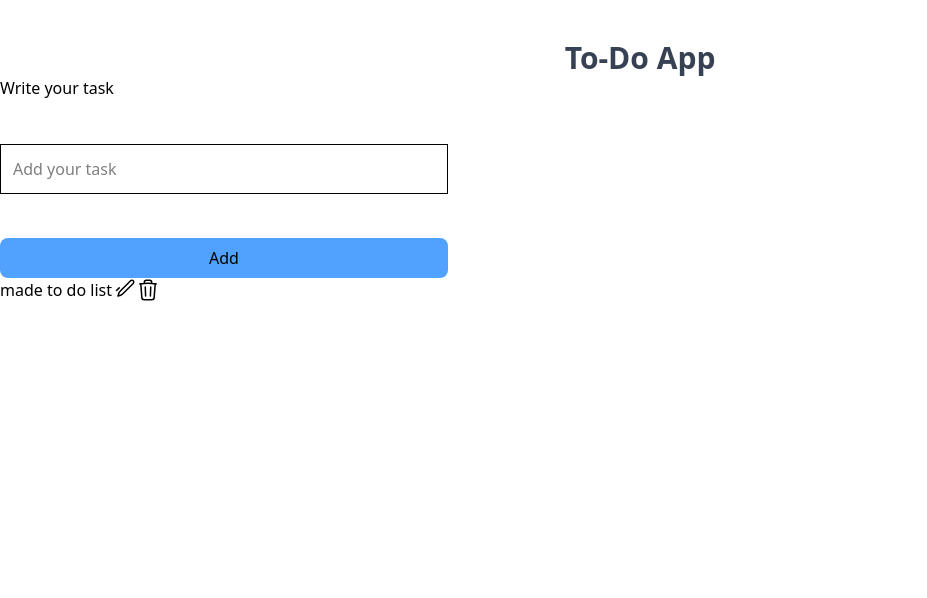
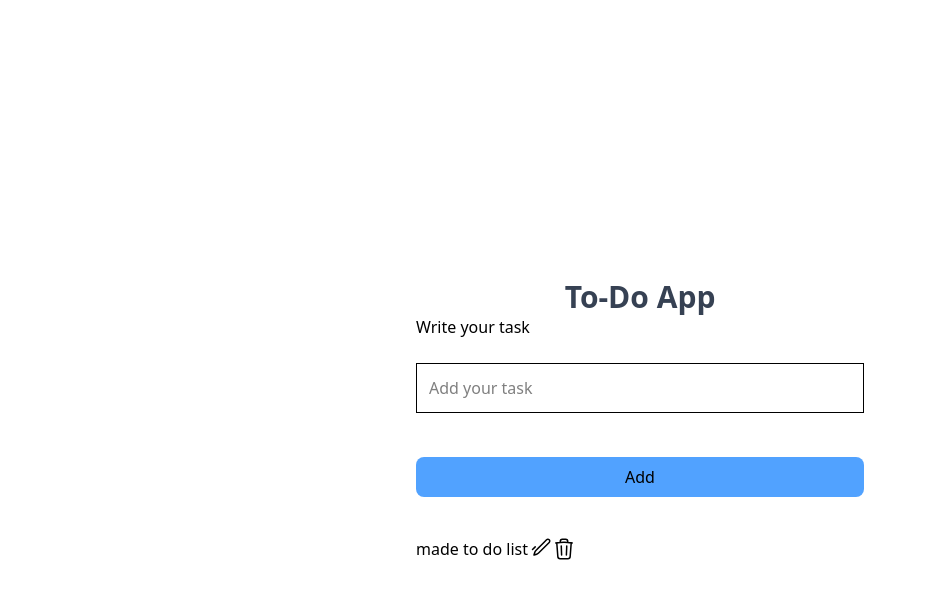
Before and after one commit to Rasha110/To-Do-Ts, a React (Vite) app: page / in a window 1280 px wide. Shown: the top 598 px of the page, without its empty margins (0-927 px from the left). Built offline with nearby package versions, Linux system fonts and the light colour scheme.

Commit message:
added yup

```diff
--- a/package.json
+++ b/package.json
@@ -10,8 +10,11 @@
     "preview": "vite preview"
   },
   "dependencies": {
+    "@hookform/resolvers": "^5.2.2",
     "react": "^19.1.1",
-    "react-dom": "^19.1.1"
+    "react-dom": "^19.1.1",
+    "react-hook-form": "^7.65.0",
+    "yup": "^1.7.1"
   },
   "devDependencies": {
     "@eslint/js": "^9.36.0",
--- a/src/App.tsx
+++ b/src/App.tsx
@@ -1,69 +1,85 @@
 import { useState } from 'react'
 import React from 'react';
 import './App.css'
+import * as yup from "yup";
+import {useForm} from 'react-hook-form';
+import {yupResolver} from '@hookform/resolvers/yup';
 type Task = {
   id: number,
   title: string,
   isCompleted: boolean,
 
 }
+type formInputs={
+  title:string;
+}
+const schema=yup.object({title:yup.string().required("title is required!")});
+
 
 function App() {
+
+const {register,handleSubmit,setValue,reset,formState:{errors},}=useForm<formInputs>({resolver:yupResolver(schema)})
+
   const [taskName, setTaskName] = useState("");
   const [tasks, setTasks] = React.useState<Task[]>([{
     id: 1, title: "made to do list", isCompleted: false
   },])
   const [editing,setEditing]=useState(false);
   const [editId,setEditId]=useState<number |null>(null);
-  const handleSubmit=(e:React.FormEvent)=>{
-    e.preventDefault();
-    if(taskName.trim()== "") return;
-if(editing && editId !== null){
-  setTasks(tasks.map((task)=>task.id===editId ? {...task,title:taskName}:task));
-  setEditing(false);
-  setEditId(null);
-  setTaskName("");
-}
-else{
-  setTasks([...tasks,{id:Date.now(),title:taskName,isCompleted:false},]);
-  setTaskName("");
-}
-  }
+
+ const onSubmit =(data:formInputs) => {
+    if (editing && editId !== null) {
+      setTasks(tasks.map((task) =>
+        task.id===editId?{...task,title:data.title}:task
+      ));
+      setEditing(false);
+      setEditId(null);
+    } else {
+      setTasks([...tasks,{id:Date.now(),title:data.title,isCompleted:false}]);
+    }
+    reset();
+  };
 
   const handleEdit=(id:number)=>{
 const editTask=tasks.find((task)=>task.id===id);
 if(editTask){
-setTaskName(editTask.title);
+setValue('title',editTask.title);
 setEditing(true);
 setEditId(id);
 }
   }
 
+const handleDelete=(id:number)=>{
+  setTasks(tasks.filter((task)=>task.id!==id));
 
+}
 
   return (
     <>
-      <div>
+      <div className='flex flex-col justify-center items-center min-h-screen '>
         <h1 className="text-3xl font-bold text-gray-700 text-center mt-10">
           To-Do App
         </h1>
-        <form onSubmit={handleSubmit} className='flex flex-col max-w-md '>
+        <form onSubmit={handleSubmit(onSubmit)} className='flex flex-col max-w-md w-full'>
           <label htmlFor='add'>Write your task</label><br />
-          <input value={taskName} onChange={(e) => setTaskName(e.target.value)} type='text' id='addTask' placeholder='Add your task' className='mt-5 border p-3' /><br />
+          <input {...register('title')} id='addTask' placeholder='Add your task'
+          className=' border p-3' />
+          {errors.title && (<p className='text-red-500 text-sm'>{errors.title.message}</p>)}
+          <br />
           <button
   type='submit'
   className="bg-blue-400 p-2 rounded-lg mt-5"
 >
   {editing ? "Update": "Add"}
 </button>
-          <ul>
+          <ul className='mt-5'>
             {tasks.map((task) => (
-              <li className='flex flex-row' key={task.id}>{task.title}
-              <svg  onClick={()=>handleEdit(task.id)}  xmlns="http://www.w3.org/2000/svg" fill="none" viewBox="0 0 24 24" stroke-width="1.5" stroke="currentColor" class="w-6 h-6">
+              <li className='flex flex-row mt-5' key={task.id}>{task.title}
+              <svg  onClick={()=>handleEdit(task.id)}  xmlns="http://www.w3.org/2000/svg" fill="none" viewBox="0 0 24 24" stroke-width="1.5" stroke="currentColor" className="w-6 h-6">
               <path stroke-linecap="round" stroke-linejoin="round" d="M16.862 4.487l1.687-1.688a1.875 1.875 0 112.652 2.652L10.582 16.07a4.5 4.5 0 01-1.897 1.13L6 18l.8-2.685a4.5 4.5 0 011.13-1.897l8.932-8.931zm0 0l-2.695 2.695m-2.13 2.13l-2.695 2.695m-2.13-2.13l-2.695 2.695M6 18l.8-2.685a4.5 4.5 0 011.13-1.897L16.862 4.487m0 0l-2.695 2.695m-2.13 2.13l-2.695 2.695"/>
             </svg>
 
-            <svg xmlns="http://www.w3.org/2000/svg" fill="none" viewBox="0 0 24 24" strokeWidth={1.5} stroke="currentColor" className="size-6">
+            <svg onClick={()=>handleDelete(task.id)} xmlns="http://www.w3.org/2000/svg" fill="none" viewBox="0 0 24 24" strokeWidth={1.5} stroke="currentColor" className="size-6">
           <path strokeLinecap="round" strokeLinejoin="round" d="m14.74 9-.346 9m-4.788 0L9.26 9m9.968-3.21c.342.052.682.107 1.022.166m-1.022-.165L18.16 19.673a2.25 2.25 0 0 1-2.244 2.077H8.084a2.25 2.25 0 0 1-2.244-2.077L4.772 5.79m14.456 0a48.108 48.108 0 0 0-3.478-.397m-12 .562c.34-.059.68-.114 1.022-.165m0 0a48.11 48.11 0 0 1 3.478-.397m7.5 0v-.916c0-1.18-.91-2.164-2.09-2.201a51.964 51.964 0 0 0-3.32 0c-1.18.037-2.09 1.022-2.09 2.201v.916m7.5 0a48.667 48.667 0 0 0-7.5 0" />
         </svg>
         </li>
```
Also changed, not shown: 1 other file (tests, documents, lock files or other folders).
